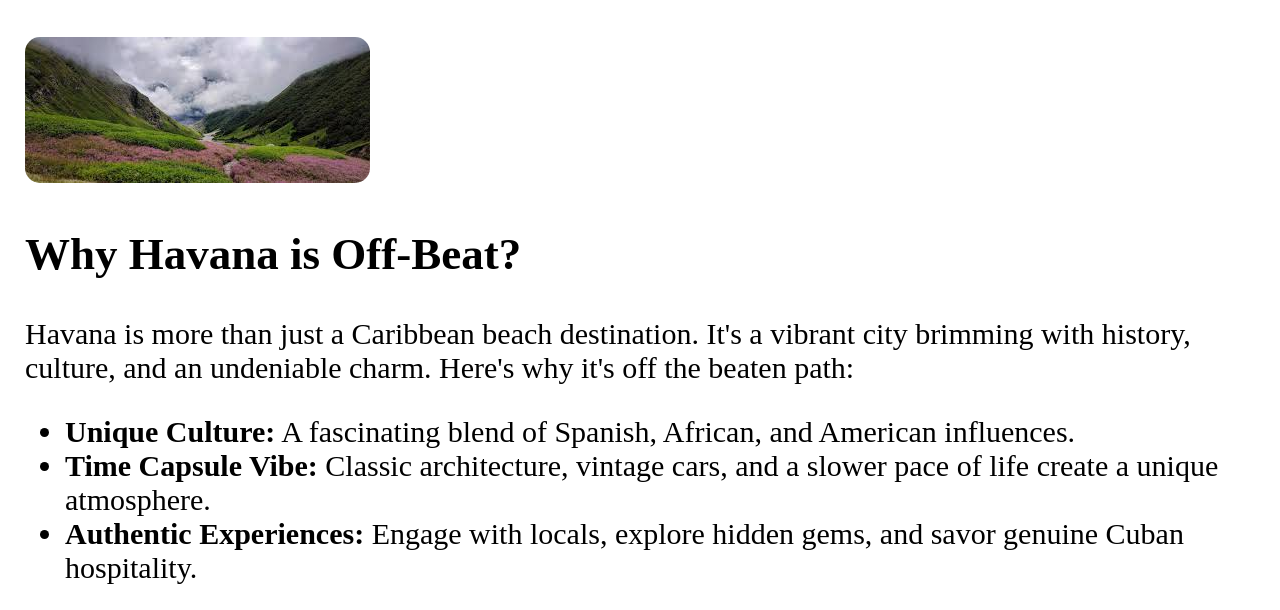
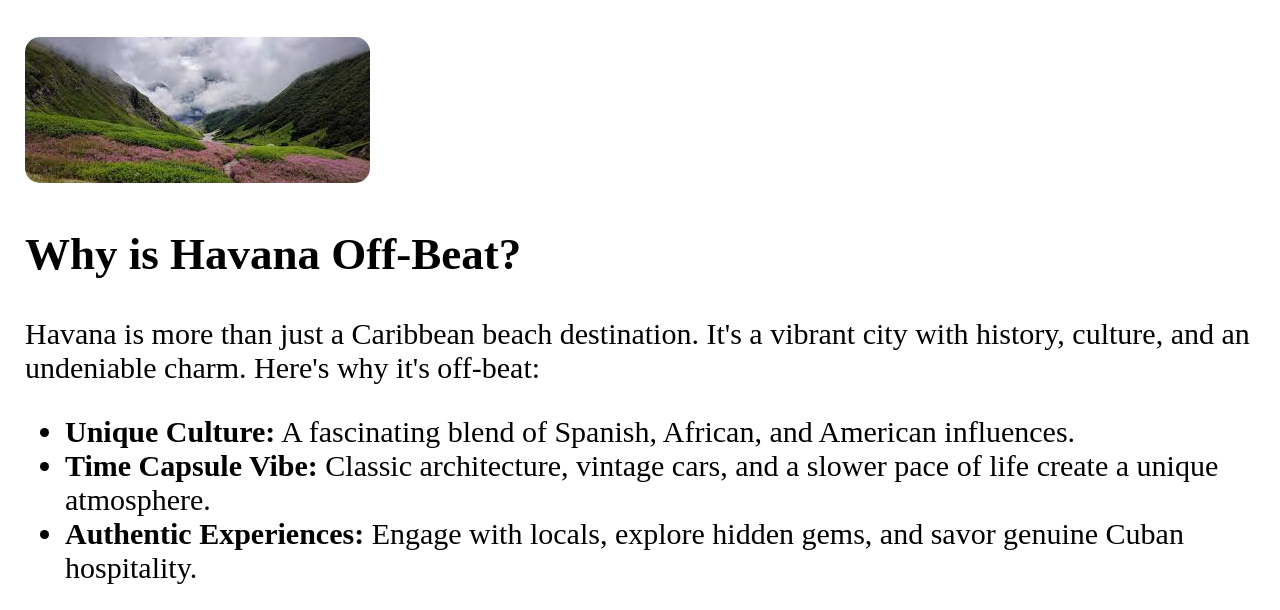
Before and after one commit to Vivthecoder/Shashank, a plain HTML site: page index.html in a window 1280 px wide. Shown: the part 190-800 px from the top of the page. Drawn offline with Linux system fonts and the light colour scheme.

Commit message:
Add files via upload

```diff
--- a/index.html
+++ b/index.html
@@ -1,7 +1,7 @@
 <!DOCTYPE html>
-<html>
+<html lang="">
 <head>
-  <title>Havana, Cuba: Off-the-Beaten-Path Charm</title>
+  <title>Havana, Cuba: Off-the-Beaten-Path</title>
   <link rel="stylesheet" href="./CSS.css">
 </head>
 <body>
@@ -14,8 +14,8 @@
   <div class="Text" style="font-size: 30px;">
     <h1>Havana, Cuba</h1>
     <a href="./download.jpg" target="_blank"><img class="intro" src="./download.jpg" alt="The Image of Havana"></a>
-      <h2>Why Havana is Off-Beat?</h2>
-      <p>Havana is more than just a Caribbean beach destination. It's a vibrant city brimming with history, culture, and an undeniable charm. Here's why it's off the beaten path:</p>
+      <h2>Why is Havana Off-Beat?</h2>
+      <p>Havana is more than just a Caribbean beach destination. It's a vibrant city with history, culture, and an undeniable charm. Here's why it's off-beat:</p>
       <ul>
         <li><b>Unique Culture:</b> A fascinating blend of Spanish, African, and American influences.</li>
         <li><b>Time Capsule Vibe:</b> Classic architecture, vintage cars, and a slower pace of life create a unique atmosphere.</li>
```
